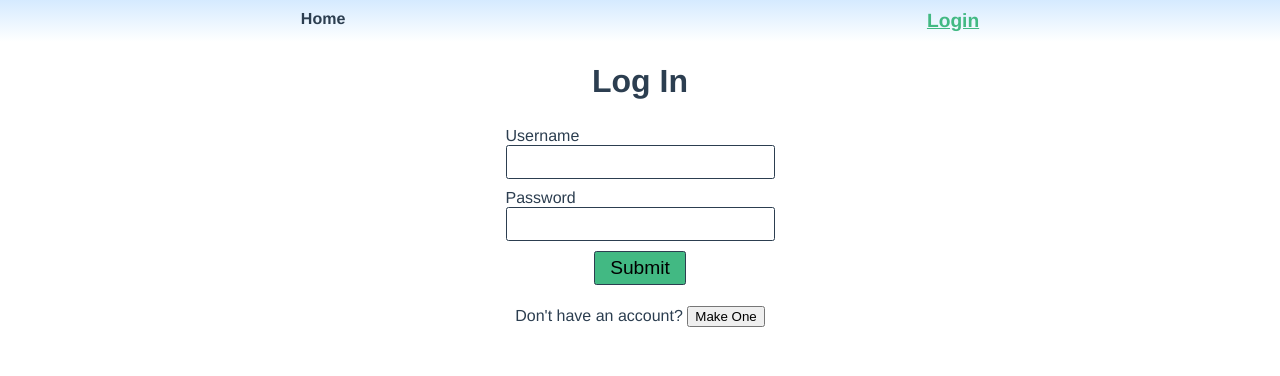
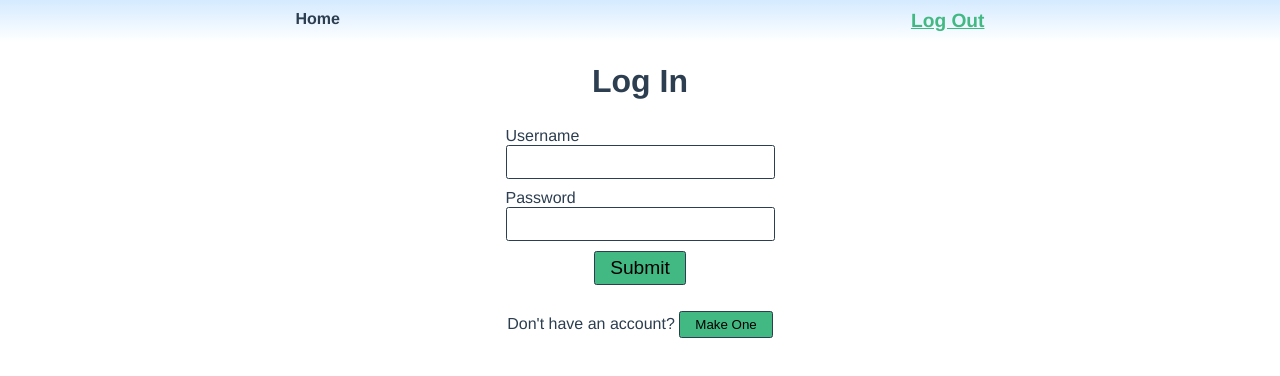
Before and after one commit to brellin/CustomTrackerFrontend, a Vue app: page /login in a window 1280 px wide. Shown: the top 376 px of the page. Built offline with nearby package versions, Linux system fonts and the light colour scheme.

Commit message:
change log in to log out when logged in

```diff
--- a/src/App.vue
+++ b/src/App.vue
@@ -2,7 +2,7 @@
   <div id="app">
     <div id="nav">
       <router-link to="/">Home</router-link>
-      <router-link to="/login">Login</router-link>
+      <router-link to="/login">{{$store.state.user ? 'Login': 'Log Out'}}</router-link>
     </div>
     <router-view />
   </div>
--- a/src/views/Login.vue
+++ b/src/views/Login.vue
@@ -1,25 +1,22 @@
 <template>
   <div class="login">
-    <h1 v-if="registered">Log In</h1>
-    <h1 v-else>Register</h1>
-    <form v-on:submit="handleSubmit">
+    <h1>{{registered?'Log In':'Register'}}</h1>
+    <form @submit="handleSubmit">
       <div>
         <label>Username</label>
-        <input type="text" name="username" v-on:input="handleChange" />
+        <input type="text" name="username" @input="handleChange" />
       </div>
       <div>
         <label>Password</label>
-        <input type="password" name="password" v-on:input="handleChange" />
+        <input type="password" name="password" @input="handleChange" />
       </div>
       <button>Submit</button>
     </form>
-    <p v-if="registered">
-      Don't have an account?
-      <button v-on:click="setRegistered()">Make One</button>
-    </p>
-    <p v-else>
-      Already have an account?
-      <button v-on:click="setRegistered()">Log In</button>
+    <p>
+      {{ registered ? 'Don\'t have an account?': 'Already have an account?'}}
+      <button
+        @click="setRegistered()"
+      >{{registered?'Make One':'Log In'}}</button>
     </p>
   </div>
 </template>
@@ -85,7 +82,10 @@ form {
       }
     }
   }
-
+  button {
+    font-size: 1.2rem;
+  }
+}
 button {
   background: $active;
   border: 1px solid $inactive;
@@ -93,7 +93,6 @@ form {
   border-radius: 2.5px;
   cursor: pointer;
   transition: 0.3s ease;
-    font-size: 1.2rem;
   margin: 5px 0;
 
   &:hover {
@@ -101,6 +100,9 @@ form {
     border: 1px solid $active;
     color: $active;
   }
+
+  &:focus {
+    outline: none;
   }
 }
 </style>
```
Also changed, not shown: src/store.js (+7 -7 lines). Lines whose indentation alone changed are shown as unchanged.
